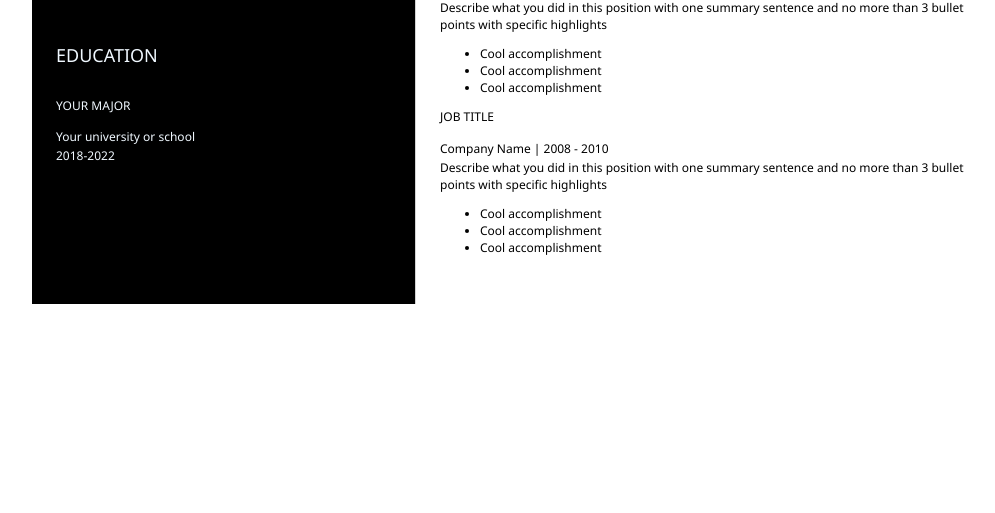
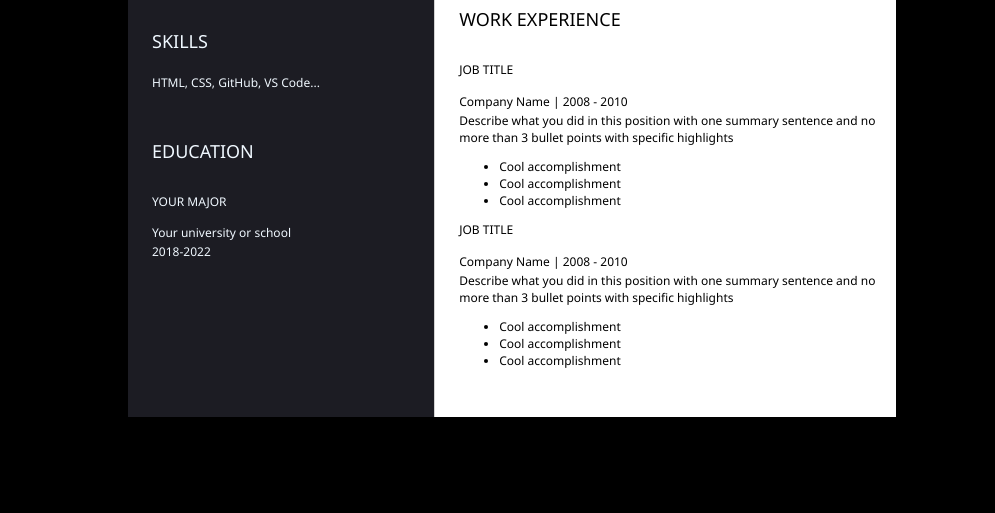
Before and after one commit to sunayana-01/resume-sat, a plain HTML site: page index.html in a window 1280 px wide. Shown: the part 424-937 px from the top of the page, without its empty margins (128-1123 px from the left). Before the commit the page ends 800 px from the top, so only its background shows below. Drawn offline with Linux system fonts and the light colour scheme.

Commit message:
resume added

```diff
--- a/index.html
+++ b/index.html
@@ -6,6 +6,7 @@
 	</head>
 
 	<body>
+        <div class="container">
 		    <header id="header">
 			    <!-- resume header with your name and title -->
 			    <h1><b>YOUR</b> NAME</h1>
@@ -84,5 +85,6 @@
                     </section>
 			    </article>
 		    </main>
+        </div>
 	</body>
 </html>
--- a/styles.css
+++ b/styles.css
@@ -3,6 +3,7 @@ body {
     font-size: 12px;
     max-width: 960px;
     margin: auto;
+    background-color: black;
 }
 
 h1 {
@@ -58,6 +59,11 @@ h1, h2, h3 {
 
 #mainLeft {
     border-right: 1px solid lightgray;
-    background-color: black;
+    background-color: rgb(28, 28, 35);
     color: aliceblue;
 }
+
+.container{
+    margin: 10% 10% 10% 10%;
+    background-color: white;
+}
```
Lines whose indentation alone changed are shown as unchanged.
